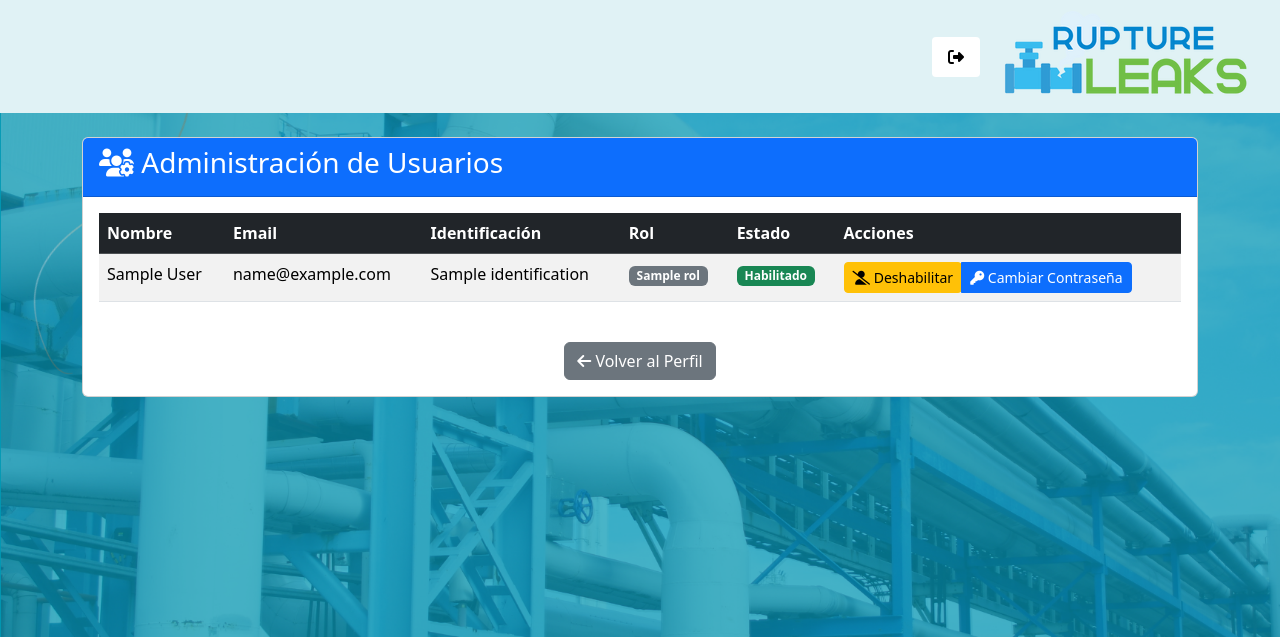
After one commit to deathperminut/PublicRuptureLake, a Flask app: template src/web/templates/administracion.html in a window 1280 px wide. The commit adds this page. Shown: the top 637 px of the page. Run offline with Flask 3, Linux system fonts and the light colour scheme; the template is opened without the code that fills it: most values are stand-ins (such as "Sample title", 1, 10 or a date in 2020); some libraries are stand-ins or nearby versions.

Commit message:
"Cambios para administración de usuarios"

```diff
--- a/src/main.py
+++ b/src/main.py
@@ -14,7 +14,7 @@ load_dotenv()
 ### FUNCIONES MONGODB ########
 ##############################
 
-from functions.users import createUser,deleteUser,updateUser,getUsers,loginUserV2,hash_password
+from functions.users import createUser,deleteUser,updateUser,getUsers,loginUserV2,hash_password,createSuperAdmin
 from functions.events import createEvent,deleteEvent,updateEvent,getEvents,getSpecificEvent
 import pandas as pd
 import bcrypt
@@ -166,9 +166,12 @@ def UpdateEvent():
         status_code = 200
     return jsonify(response), status_code
 
-
-
-
+@app.route('/rupture/createSuperAdmin', methods=['POST'])
+def CreateSuperAdmin():
+    """Ruta para crear SuperAdmin - usar con precaución"""
+    data = request.json
+    response = createSuperAdmin(data)
+    return response, 201
 
 if __name__=='__main__':
     host = os.getenv('FLASK_HOST')
--- /dev/null
+++ b/src/web/templates/administracion.html
@@ -0,0 +1,132 @@
+<!DOCTYPE html>
+<html lang="en">
+  <head>
+    <title>Administración de Usuarios</title>
+    <meta property="og:title" content="Administración" />
+    <meta name="viewport" content="width=device-width, initial-scale=1.0" />
+    <meta charset="utf-8" />
+    <meta property="twitter:card" content="summary_large_image" />
+    <link rel="stylesheet" href="{{ url_for('static', filename='css/style.css') }}" />
+    <link rel="stylesheet" href="{{ url_for('static', filename='css/principal.css') }}" />
+    <link href="https://cdn.jsdelivr.net/npm/bootstrap@5.3.2/dist/css/bootstrap.min.css" rel="stylesheet">
+    <script src="https://kit.fontawesome.com/697919b5b5.js" crossorigin="anonymous"></script>
+  </head>
+  <body style="background-image: url('{{ url_for('static', filename='images/Fondo.png') }}')">
+    <div class="principal-header">
+      <div class="principal-app-container">
+        <form method="GET" action="Inicio">
+          <button type="submit" class="principal-button button">
+            <i class="fa fa-right-from-bracket"></i>
+          </button>
+        </form>
+        <img
+          alt="Logo FuGas"
+          src="{{ url_for('static', filename='images/logos/RL_logo.png') }}"
+          class="principal-image"
+        />
+      </div>
+    </div>
+
+    <div class="container mt-4">
+      <div class="row">
+        <div class="col-12">
+          <div class="card">
+            <div class="card-header bg-primary text-white">
+              <h3><i class="fas fa-users-cog"></i> Administración de Usuarios</h3>
+            </div>
+            <div class="card-body">
+              <div class="table-responsive">
+                <table class="table table-striped table-hover">
+                  <thead class="table-dark">
+                    <tr>
+                      <th>Nombre</th>
+                      <th>Email</th>
+                      <th>Identificación</th>
+                      <th>Rol</th>
+                      <th>Estado</th>
+                      <th>Acciones</th>
+                    </tr>
+                  </thead>
+                  <tbody>
+                    {% for user in users %}
+                    <tr>
+                      <td>{{ user.first_name }} {{ user.last_name }}</td>
+                      <td>{{ user.email }}</td>
+                      <td>{{ user.identification }}</td>
+                      <td>
+                        <span class="badge {% if user.rol == 'SuperAdmin' %}bg-danger{% else %}bg-secondary{% endif %}">
+                          {{ user.rol }}
+                        </span>
+                      </td>
+                      <td>
+                        <span class="badge {% if user.state %}bg-success{% else %}bg-warning{% endif %}">
+                          {% if user.state %}Habilitado{% else %}Deshabilitado{% endif %}
+                        </span>
+                      </td>
+                      <td>
+                        <div class="btn-group" role="group">
+                          <!-- Botón para cambiar estado -->
+                          <form method="POST" action="/ToggleUserState" style="display: inline;">
+                            <input type="hidden" name="user_id" value="{{ user._id }}">
+                            <input type="hidden" name="current_state" value="{{ user.state }}">
+                            <button type="submit" class="btn btn-sm {% if user.state %}btn-warning{% else %}btn-success{% endif %}">
+                              {% if user.state %}
+                                <i class="fas fa-user-slash"></i> Deshabilitar
+                              {% else %}
+                                <i class="fas fa-user-check"></i> Habilitar
+                              {% endif %}
+                            </button>
+                          </form>
+
+                          <!-- Botón para cambiar contraseña -->
+                          <button type="button" class="btn btn-sm btn-primary" data-bs-toggle="modal" data-bs-target="#passwordModal{{ loop.index }}">
+                            <i class="fas fa-key"></i> Cambiar Contraseña
+                          </button>
+                        </div>
+                      </td>
+                    </tr>
+
+                    <!-- Modal para cambiar contraseña -->
+                    <div class="modal fade" id="passwordModal{{ loop.index }}" tabindex="-1">
+                      <div class="modal-dialog">
+                        <div class="modal-content">
+                          <div class="modal-header">
+                            <h5 class="modal-title">Cambiar Contraseña - {{ user.first_name }} {{ user.last_name }}</h5>
+                            <button type="button" class="btn-close" data-bs-dismiss="modal"></button>
+                          </div>
+                          <form method="POST" action="/ChangeUserPassword">
+                            <div class="modal-body">
+                              <input type="hidden" name="user_id" value="{{ user._id }}">
+                              <div class="mb-3">
+                                <label for="newPassword{{ loop.index }}" class="form-label">Nueva Contraseña</label>
+                                <input type="password" class="form-control" id="newPassword{{ loop.index }}" name="new_password" required minlength="6">
+                                <div class="form-text">Mínimo 6 caracteres</div>
+                              </div>
+                            </div>
+                            <div class="modal-footer">
+                              <button type="button" class="btn btn-secondary" data-bs-dismiss="modal">Cancelar</button>
+                              <button type="submit" class="btn btn-primary">Cambiar Contraseña</button>
+                            </div>
+                          </form>
+                        </div>
+                      </div>
+                    </div>
+                    {% endfor %}
+                  </tbody>
+                </table>
+              </div>
+
+              <div class="text-center mt-4">
+                <a href="/Perfil" class="btn btn-secondary">
+                  <i class="fas fa-arrow-left"></i> Volver al Perfil
+                </a>
+              </div>
+            </div>
+          </div>
+        </div>
+      </div>
+    </div>
+
+    <script src="https://cdn.jsdelivr.net/npm/bootstrap@5.3.2/dist/js/bootstrap.bundle.min.js"></script>
+  </body>
+</html>
```
Also changed, not shown: src/functions/users.py (+63 -0 lines), src/web/routes.py (+182 -2 lines), src/web/templates/buscar.html (+24 -0 lines), src/web/templates/principal.html (+10 -0 lines).
